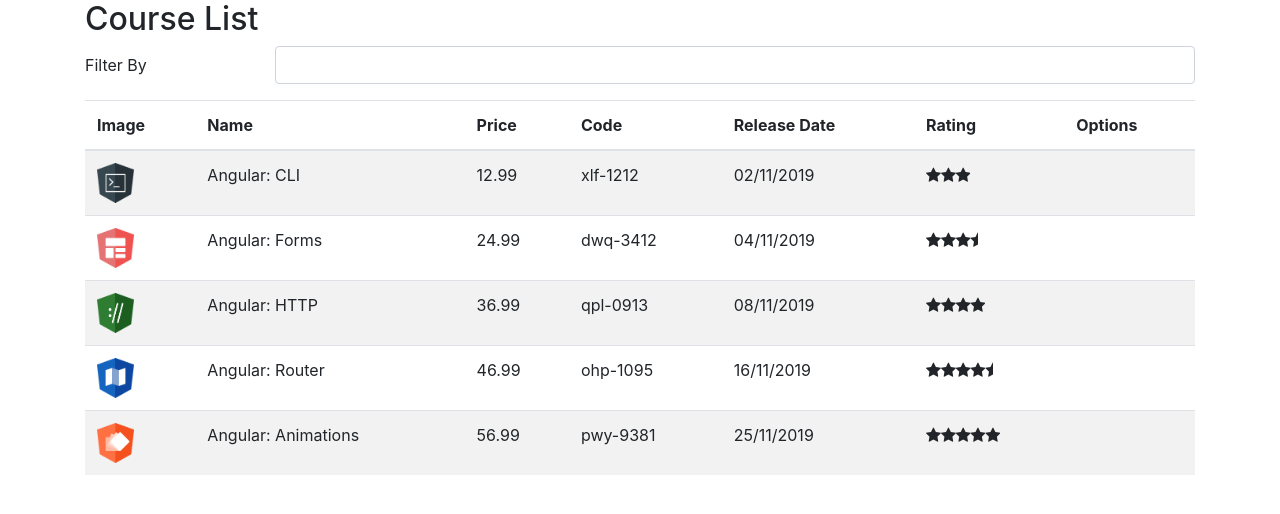
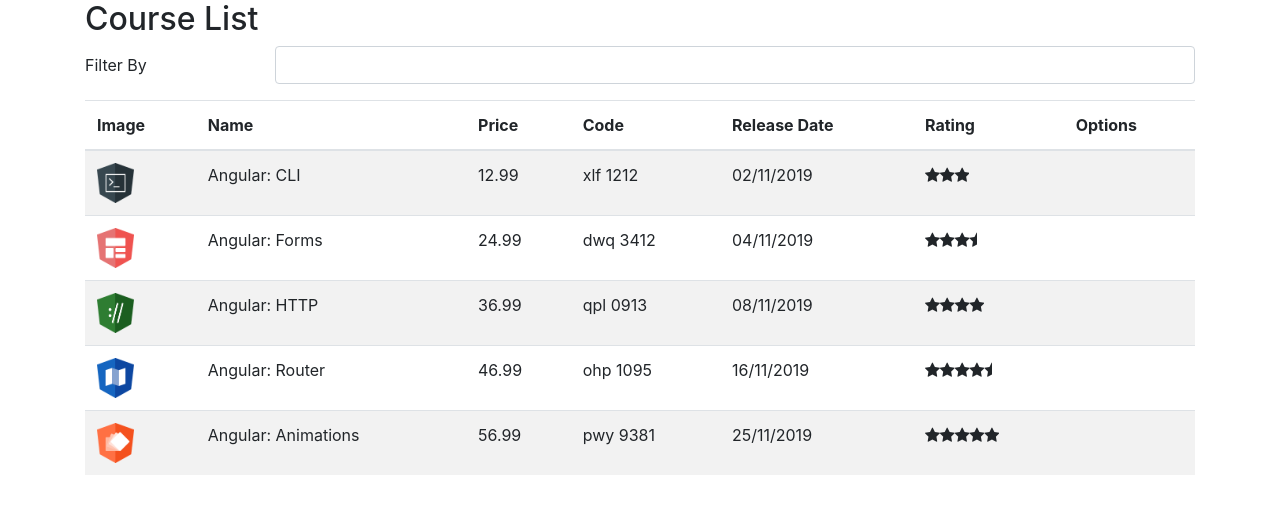
Before and after one commit to kardoso/course-manager-angular, an Angular app: page / in a window 1280 px wide. Shown: the top 514 px of the page. Built offline with nearby package versions, Linux system fonts and the light colour scheme.

Commit message:
Create custom pipe to replace character

```diff
--- a/src/app/app.module.ts
+++ b/src/app/app.module.ts
@@ -5,12 +5,14 @@
 import { AppComponent } from './app.component';
 import { CourseListComponent } from './courses/course-list.component';
 import { StarComponent } from './star/star.component'
+import { ReplacePipe } from './pipe/replace.pipe'
 
 @NgModule({
   declarations: [
     AppComponent,
     CourseListComponent,
-    StarComponent
+    StarComponent,
+    ReplacePipe,
   ],
   imports: [
     BrowserModule,
--- a/src/app/courses/course-list.component.html
+++ b/src/app/courses/course-list.component.html
@@ -24,7 +24,7 @@
       <td><img [src]='course.imageUrl' height='40' /></td>
       <td>{{ course.name }}</td>
       <td>{{ course.price }}</td>
-      <td>{{ course.code | lowercase }}</td>
+      <td>{{ course.code | lowercase | replace: '-' : ' ' }}</td>
       <td>{{ course.releaseDate | date: 'dd/MM/yyyy' }}</td>
       <td>
         <app-star [rating]='course.rating'></app-star>
--- /dev/null
+++ b/src/app/pipe/replace.pipe.ts
@@ -0,0 +1,10 @@
+import { Pipe, PipeTransform } from '@angular/core';
+
+@Pipe({
+  name: 'replace',
+})
+export class ReplacePipe implements PipeTransform {
+  transform(value: string, char: string, valueToReplace: string) {
+    return value.replace(char, valueToReplace);
+  }
+}
```
